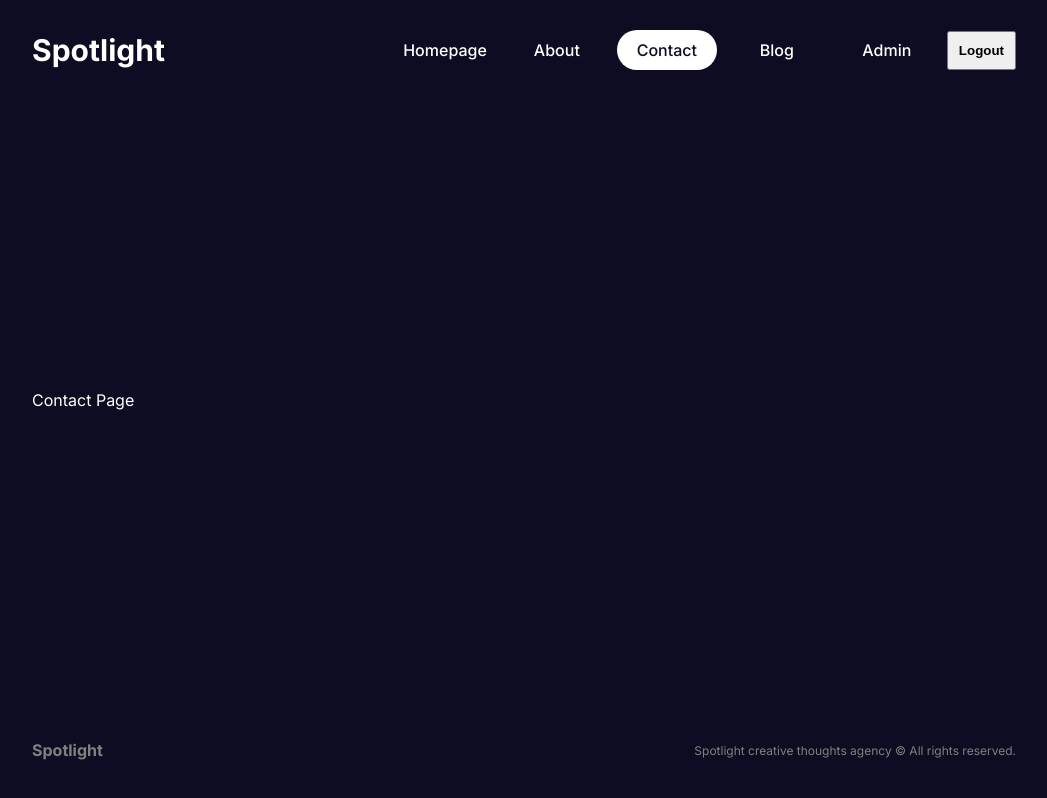
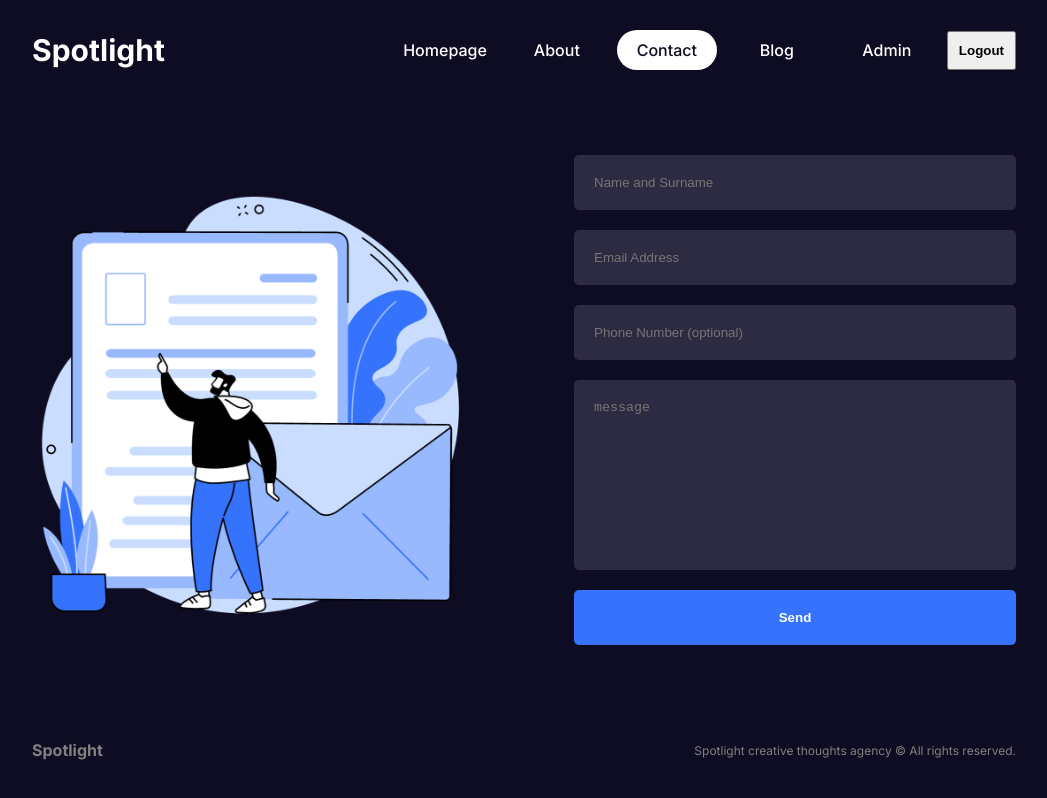
Before and after one commit to Ruslansabitov312/spotlight, a Next.js app: page /contact in a window 1280 px wide. Shown: the whole page, without its empty margins (116-1163 px from the left). Built offline with nearby package versions, Linux system fonts and the light colour scheme.

Commit message:
Add contactPage screen

```diff
--- /dev/null
+++ b/src/app/contact/Contact.module.css
@@ -0,0 +1,46 @@
+.container {
+    display: flex;
+    align-items: center;
+    gap: 100px;
+}
+
+.imgContainer {
+    flex: 1;
+    height: 500px;
+    position: relative;
+}
+
+.img {
+    object-fit: contain;
+}
+
+.formContainer {
+    flex: 1;
+}
+
+.form {
+    display: flex;
+    flex-direction: column;
+    gap: 20px;
+}
+
+.form input,
+.form textarea {
+    padding: 20px;
+    border-radius: 5px;
+    border: none;
+    outline: none;
+    background-color: var(--bgSoft);
+    color: var(--text);
+    resize: none;
+}
+
+.submitBtn {
+    padding: 20px;
+    background-color: var(--btn);
+    color: var(--text);
+    font-weight: bold;
+    border: none;
+    border-radius: 5px;
+    cursor: pointer;
+}
--- a/src/app/contact/page.jsx
+++ b/src/app/contact/page.jsx
@@ -1,6 +1,31 @@
+import cls from './Contact.module.css'
+import Image from "next/image";
+
 const ContactPage = () => {
     return (
-        <div>Contact Page</div>
+        <div className={cls.container}>
+            <div className={cls.imgContainer}>
+                <Image src={"/contact.png"} alt={""} className={cls.img} fill />
+            </div>
+            <div className={cls.formContainer}>
+                <form
+                    action=""
+                    className={cls.form}
+                >
+                    <input type="text" placeholder={"Name and Surname"} />
+                    <input type="text" placeholder={"Email Address"} />
+                    <input type="text" placeholder={"Phone Number (optional)"} />
+                    <textarea
+                        name=""
+                        id=""
+                        cols="30"
+                        rows="10"
+                        placeholder={"message"}
+                    ></textarea>
+                    <button type={"button"} className={cls.submitBtn}>Send</button>
+                </form>
+            </div>
+        </div>
     )
 }
 
```
